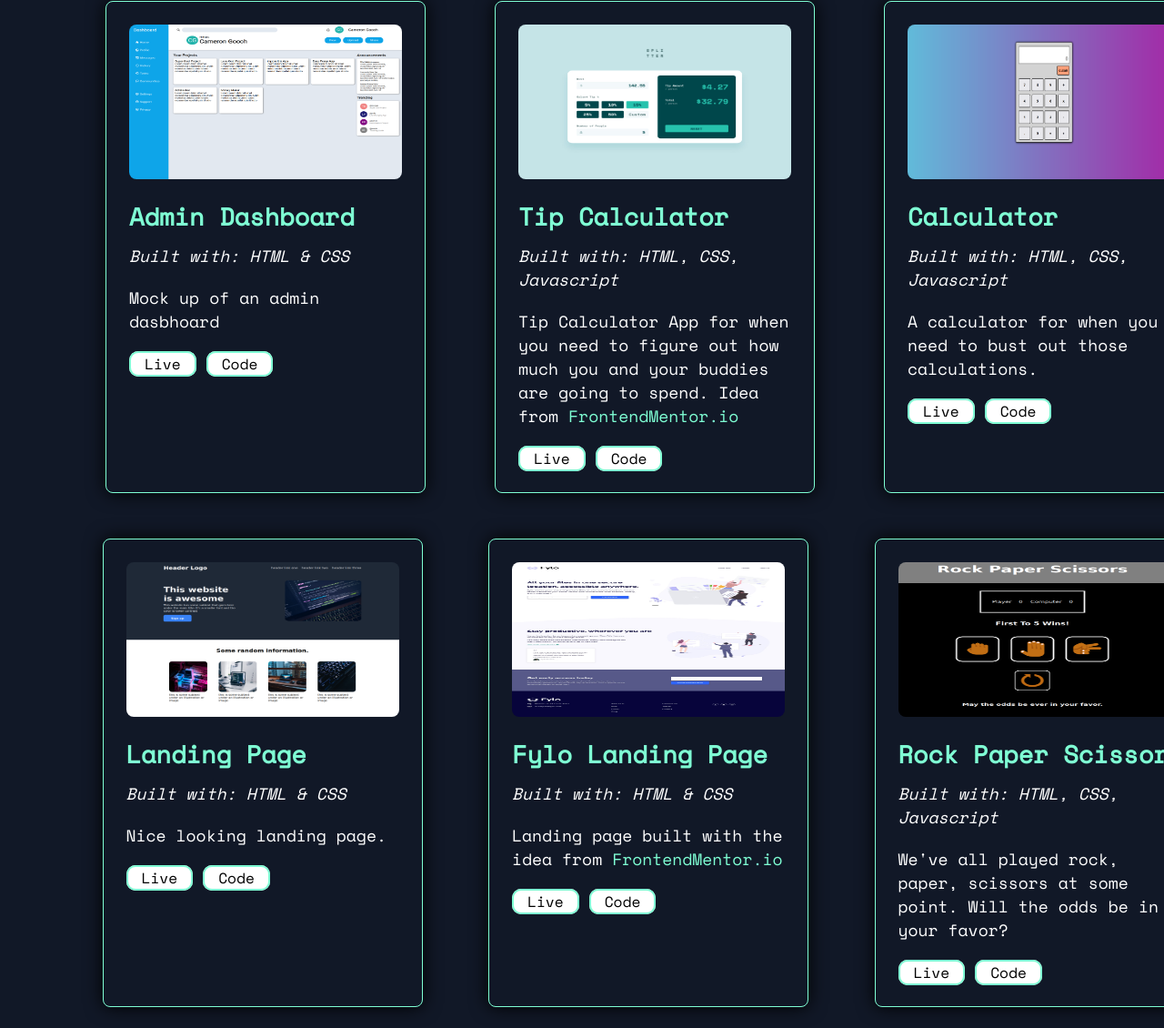
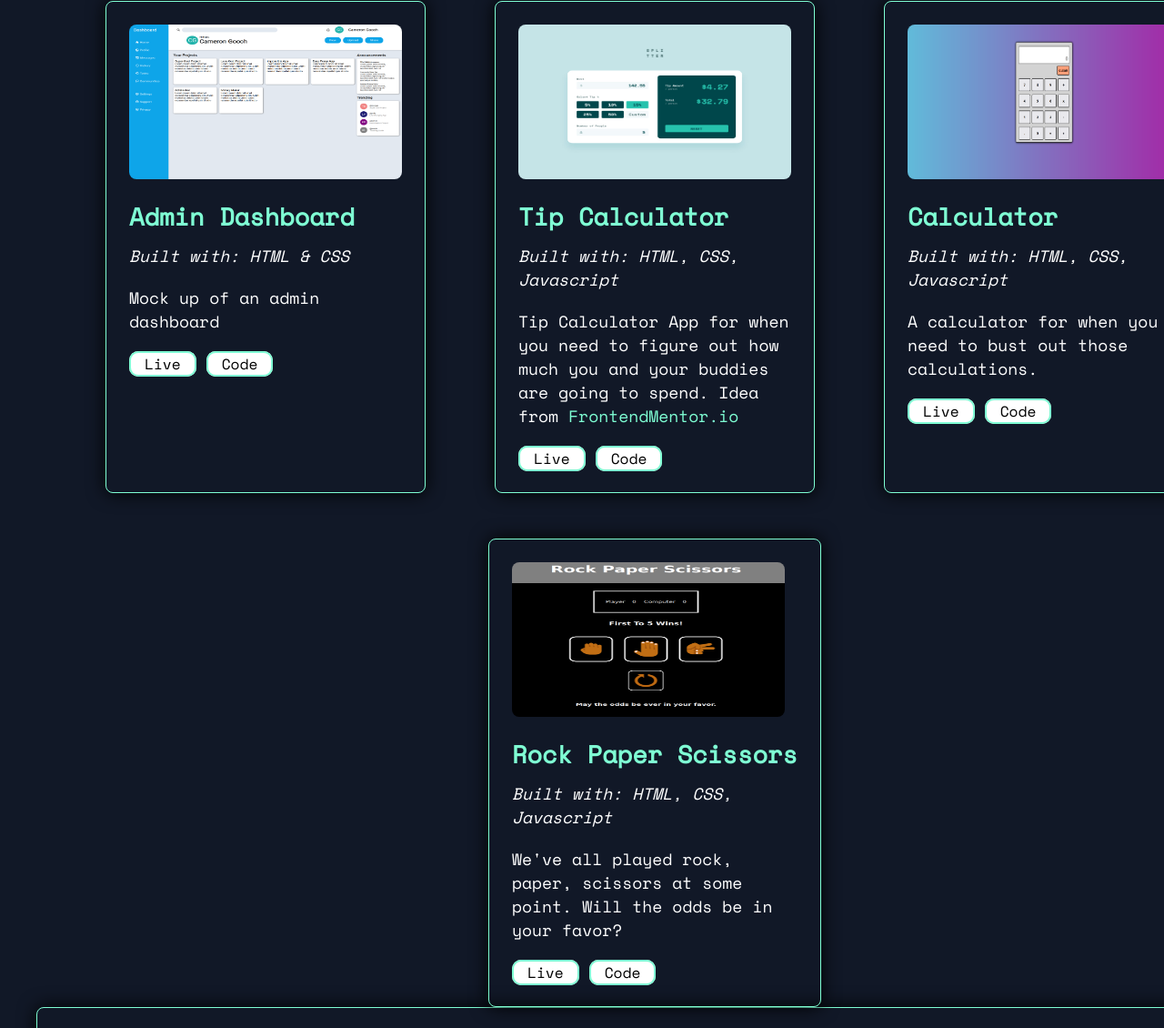
Before and after one commit to cdg341/portfolio, a plain HTML site: page index.html in a window 1280 px wide. Shown: the part 1391-2521 px from the top of the page at 91% size. Drawn offline with nearby package versions, Linux system fonts and the light colour scheme.

Commit message:
Fix typos

```diff
--- a/index.html
+++ b/index.html
@@ -87,11 +87,11 @@
       <div class="layout">
         <div class="box-container">
           <a href="https://cdg341.github.io/admin-dashboard/" target="_blank">
-            <img src="/project-images/Screenshot_2022-05-12_13-52-45.png" alt="" />
+            <img src="project-images/Screenshot_2022-05-12_13-52-45.png" alt="" />
           </a>
           <h1>Admin Dashboard</h1>
           <p><em>Built with: HTML & CSS</em></p>
-          <p>Mock up of an admin dasbhoard</p>
+          <p>Mock up of an admin dashboard</p>
           <a href="https://cdg341.github.io/admin-dashboard/" target="_blank" class="buttons">Live</a>
           <a href="https://github.com/cdg341/admin-dashboard" target="_blank" class="buttons">Code</a>
         </div>
@@ -123,6 +123,17 @@
       <!-- Second row of projects -->
       <div class="layout">
         <div class="box-container">
+          <a href="https://cdg341.github.io/rock-paper-scissors/" target="_blank">
+            <img src="project-images/rock-paper-scissors.png" alt="" />
+          </a>
+          <h1>Rock Paper Scissors</h1>
+          <p><em>Built with: HTML, CSS, Javascript</em></p>
+          <p>We've all played rock, paper, scissors at some point. Will the odds be in your favor?</p>
+          <a href="https://cdg341.github.io/rock-paper-scissors/" target="_blank" class="buttons">Live</a>
+          <a href="https://github.com/cdg341/rock-paper-scissors" target="_blank" class="buttons">Code</a>
+        </div>
+      </div>
+      <div class="box-container">
         <a href="https://cdg341.github.io/landing-page/" target="_blank">
           <img src="project-images/odin-landing-page.png" alt="" />
         </a>
@@ -145,17 +156,6 @@
         <a href="https://cdg341.github.io/huddle-landing-page//" target="_blank" class="buttons">Live</a>
         <a href="https://github.com/cdg341/huddle-landing-page" target="_blank" class="buttons">Code</a>
       </div>
-        <div class="box-container">
-          <a href="https://cdg341.github.io/rock-paper-scissors/" target="_blank">
-            <img src="project-images/rock-paper-scissors.png" alt="" />
-          </a>
-          <h1>Rock Paper Scissors</h1>
-          <p><em>Built with: HTML, CSS, Javascript</em></p>
-          <p>We've all played rock, paper, scissors at some point. Will the odds be in your favor?</p>
-          <a href="https://cdg341.github.io/rock-paper-scissors/" target="_blank" class="buttons">Live</a>
-          <a href="https://github.com/cdg341/rock-paper-scissors" target="_blank" class="buttons">Code</a>
-        </div>
-      </div>
     </section>
 
     <!-- Contact Section -->
```
Lines whose indentation alone changed are shown as unchanged.
